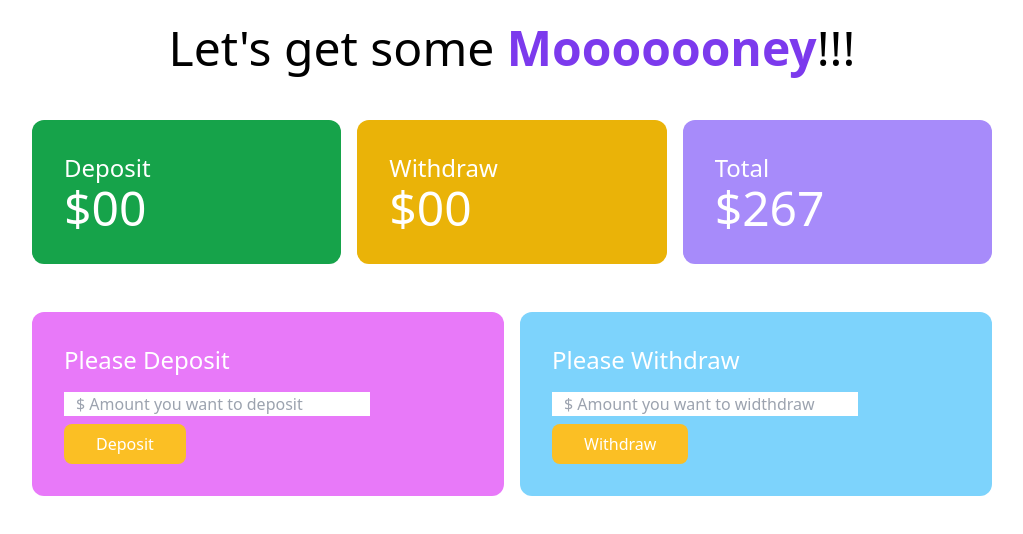
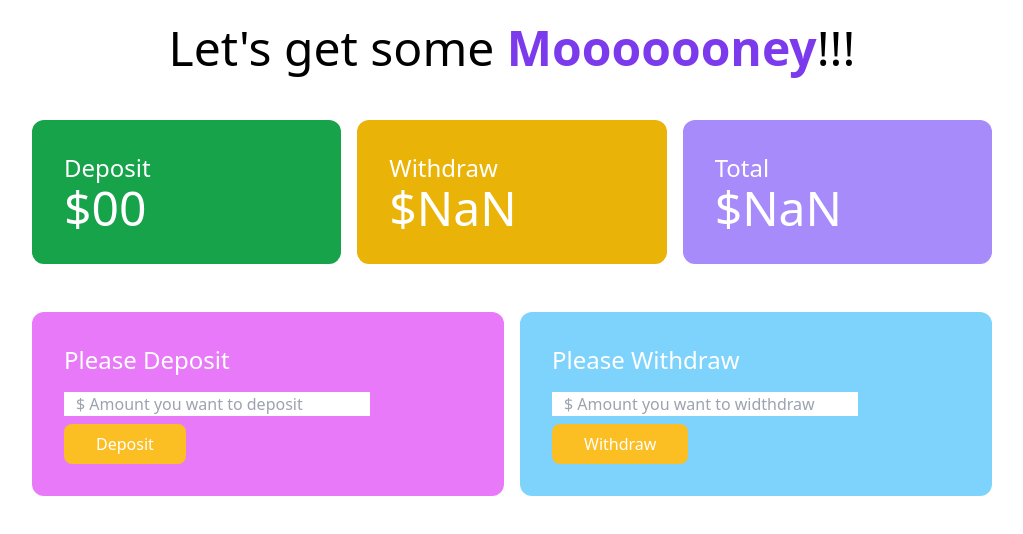
Before and after one commit to SiamSarker/baap-er-bank, a plain HTML site: page bank.html in a window 1280 px wide. Both pictures are taken after a click on the button "Withdraw". Shown: the whole page, without its empty margins (128-1151 px from the left). Drawn offline with nearby package versions, Linux system fonts and the light colour scheme.

Commit message:
baap er bank done

```diff
--- a/bank.html
+++ b/bank.html
@@ -22,7 +22,7 @@
 
                 <div class="bg-yellow-500 p-8 rounded-xl">
                     <h4 class="text-white text-2xl">Withdraw</h4>
-                    <h2 class="text-white text-5xl">$00</h2>
+                    <h2 class="text-white text-5xl">$<span id="widthdraw_amount">00</span></h2>
                 </div>
 
                 <div class="bg-violet-400 p-8 rounded-xl">
@@ -51,6 +51,7 @@
     </main>
 
     <script src="js/deposit.js"></script>
+    <script src="js/withdraw.js"></script>
 
 </body>
 </html>
--- /dev/null
+++ b/js/withdraw.js
@@ -0,0 +1,8 @@
+document.getElementById('btn-widthdraw').addEventListener('click', function() {
+    const widthdraw = document.getElementById('user-widthdraw');
+    const widthdrawAmount = document.getElementById('widthdraw_amount');
+    const totalAmount = document.getElementById('total_amount');
+    widthdrawAmount.innerText = parseInt(widthdrawAmount.innerText) + parseInt(widthdraw.value);
+    totalAmount.innerText = parseInt(totalAmount.innerText) - parseInt(widthdraw.value);
+    widthdraw.value = '';
+});
```
